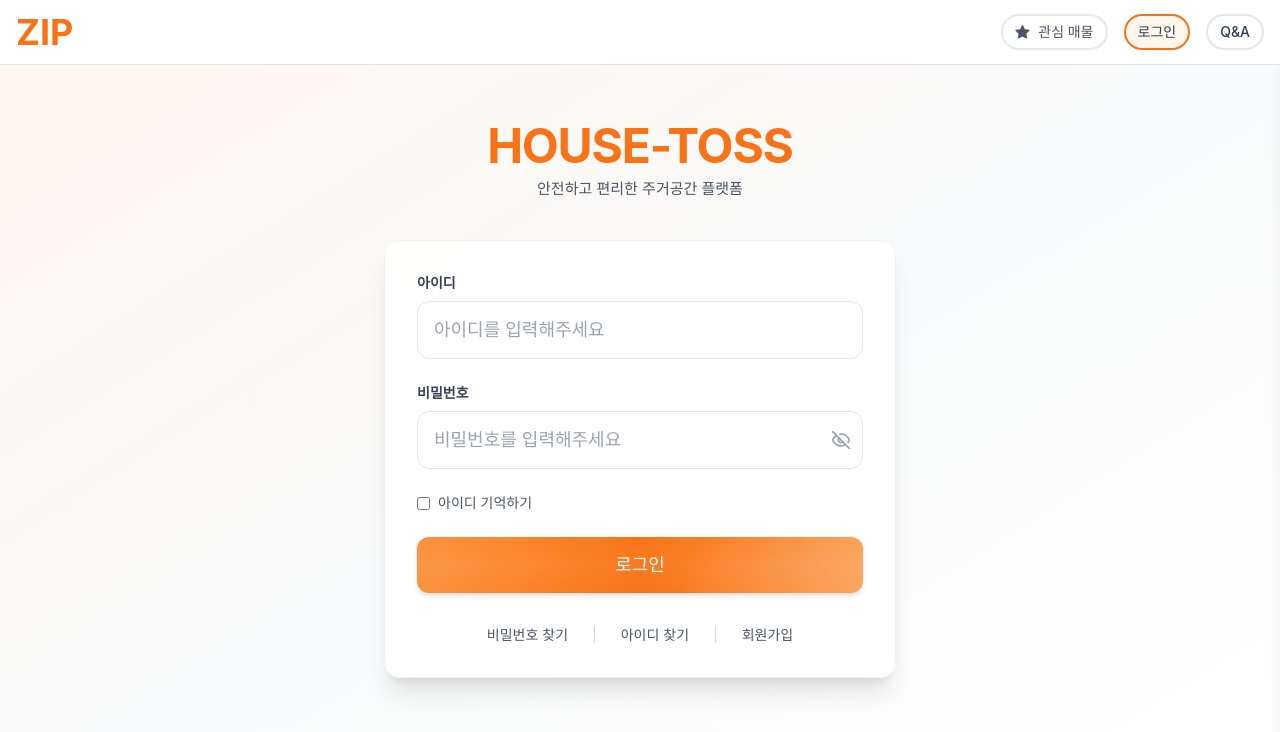
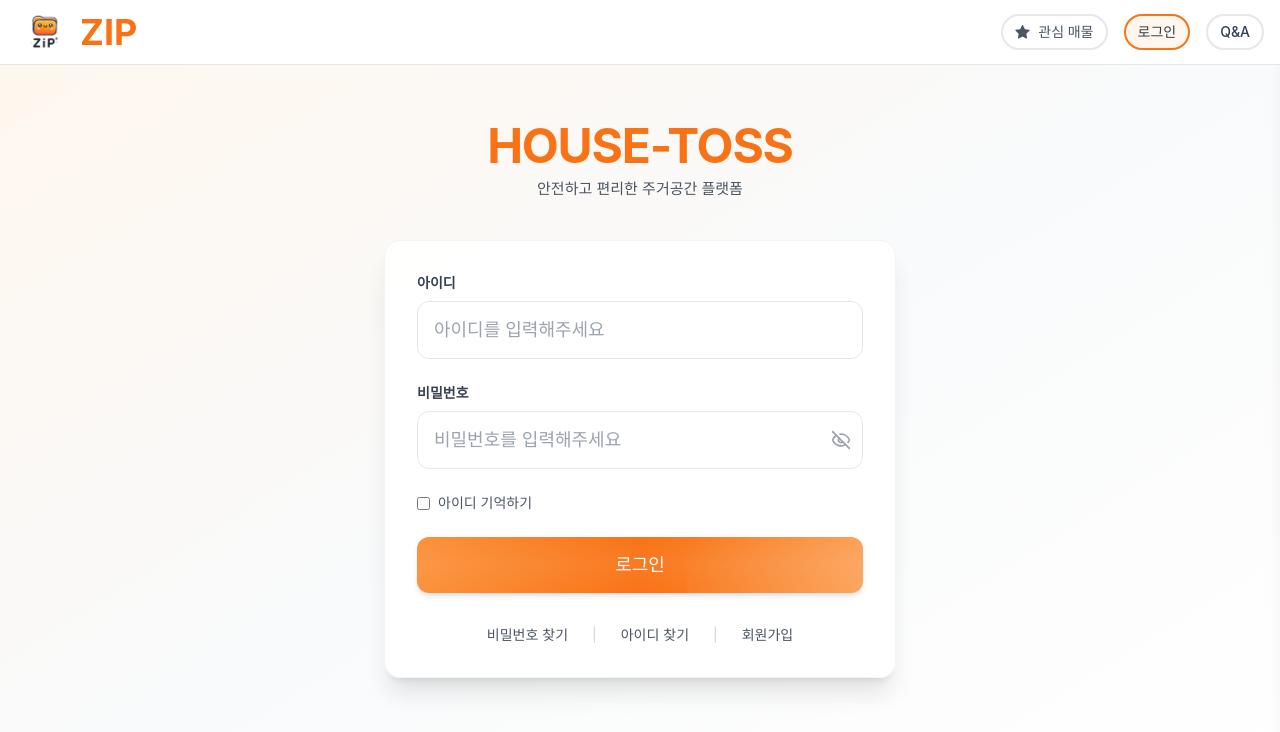
Before and after one commit to ssuzyn/SSAFY-Home, a Vue app in the folder Frontend/vue-homefront/: page /login in a window 1280 px wide. Shown: the top 732 px of the page. Built offline with nearby package versions, Linux system fonts and the light colour scheme.

Commit message:
style: 로고 이미지 크기 변경

```diff
--- a/Frontend/vue-homefront/src/components/layout/AppHeader.vue
+++ b/Frontend/vue-homefront/src/components/layout/AppHeader.vue
@@ -51,8 +51,13 @@ const totalInterests = computed(() => {
     <div class="container mx-auto px-4 h-16 flex items-center justify-between">
       <router-link
         to="/"
-        class="text-4xl font-bold text-orange-500"
+        class="text-4xl font-bold text-orange-500 flex items-center gap-2"
       >
+        <img
+          src="@/assets/images/zip_logo.png"
+          alt="ZIP 로고"
+          class="w-14 h-14 object-contain"
+        />
         ZIP
       </router-link>
       <div class="flex items-center space-x-6">
```
